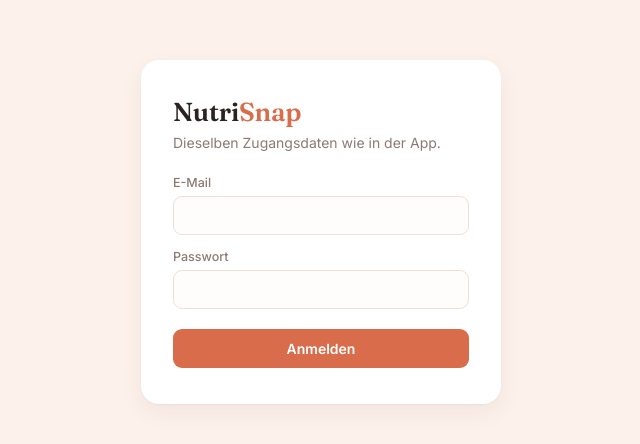
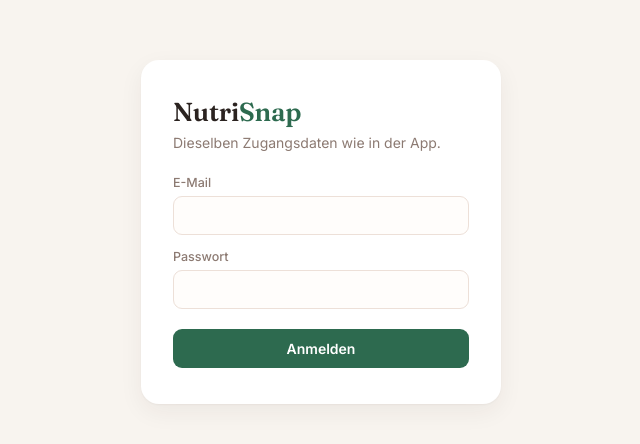
Before and after one commit to sondereggerseverin/NutriSnap-Web, a React (Vite) app: page /login in a window 1280 px wide. Shown: the part 168-612 px from the top of the page, without its empty margins (319-959 px from the left). Built offline with nearby package versions, Linux system fonts and the light colour scheme; no server answers.

Commit message:
Add cross-platform theme system to web app (12 themes matching Android)

```diff
--- /dev/null
+++ b/src/context/ThemeContext.tsx
@@ -0,0 +1,42 @@
+import { createContext, useContext, useEffect, useState, ReactNode } from 'react'
+import { AppTheme, APP_THEMES, applyTheme, getStoredThemeId, getThemeById, setStoredThemeId } from '../lib/themes'
+
+interface ThemeContextValue {
+  theme: AppTheme
+  themes: AppTheme[]
+  setTheme: (id: string) => void
+}
+
+const initialTheme = getThemeById(getStoredThemeId())
+
+const ThemeContext = createContext<ThemeContextValue>({
+  theme: initialTheme,
+  themes: APP_THEMES,
+  setTheme: () => {},
+})
+
+export function ThemeProvider({ children }: { children: ReactNode }) {
+  const [theme, setThemeState] = useState<AppTheme>(initialTheme)
+
+  // Beim ersten Rendern anwenden, damit CSS-Variablen auch nach einem Reload
+  // sofort zum gespeicherten Theme passen (nicht erst nach der nächsten Auswahl).
+  useEffect(() => {
+    applyTheme(theme)
+    // eslint-disable-next-line react-hooks/exhaustive-deps
+  }, [])
+
+  function setTheme(id: string) {
+    const next = getThemeById(id)
+    setThemeState(next)
+    setStoredThemeId(next.id)
+    applyTheme(next)
+  }
+
+  return (
+    <ThemeContext.Provider value={{ theme, themes: APP_THEMES, setTheme }}>{children}</ThemeContext.Provider>
+  )
+}
+
+export function useTheme() {
+  return useContext(ThemeContext)
+}
--- a/src/index.css
+++ b/src/index.css
@@ -151,6 +151,55 @@ select {
 
 .card + .card {
   margin-top: 16px;
+}
+
+.theme-grid {
+  display: grid;
+  grid-template-columns: repeat(4, 1fr);
+  gap: 10px;
+}
+
+.theme-card {
+  position: relative;
+  display: flex;
+  flex-direction: column;
+  align-items: center;
+  gap: 6px;
+  padding: 12px 6px;
+  border: 2px solid var(--line);
+  border-radius: var(--radius);
+  background: transparent;
+  cursor: pointer;
+  font: inherit;
+  color: var(--ink);
+  transition: border-color 0.15s ease, background 0.15s ease;
+}
+
+.theme-card:hover {
+  border-color: var(--accent-hover);
+}
+
+.theme-swatch {
+  width: 36px;
+  height: 36px;
+  border-radius: 50%;
+  display: flex;
+  align-items: center;
+  justify-content: center;
+  font-size: 16px;
+}
+
+.theme-label {
+  font-size: 12px;
+  text-align: center;
+}
+
+.theme-check {
+  position: absolute;
+  top: 4px;
+  right: 8px;
+  font-size: 12px;
+  font-weight: 700;
 }
 
 .stat-row {
--- /dev/null
+++ b/src/lib/themes.ts
@@ -0,0 +1,112 @@
+const STORAGE_KEY = 'nutrisnap_theme'
+
+export interface AppTheme {
+  id: string
+  label: string
+  emoji: string
+  primary: string
+  primaryDark: string
+  primaryLight: string
+  accent: string
+  accentLight: string
+  background: string
+}
+
+// Identisch zu AppTheme in Theme.kt (Android) — id entspricht dem Kotlin-Enum-Namen,
+// damit Werte plattformübergreifend eindeutig referenzierbar bleiben.
+export const APP_THEMES: AppTheme[] = [
+  {
+    id: 'FOREST_GREEN', label: 'Forest Green', emoji: '🌿',
+    primary: '#2D6A4F', primaryDark: '#1B4332', primaryLight: '#D8F3DC',
+    accent: '#E07A5F', accentLight: '#F2C4BB', background: '#F8F4EF',
+  },
+  {
+    id: 'OCEAN_BLUE', label: 'Ocean Blue', emoji: '🌊',
+    primary: '#1E6091', primaryDark: '#0D3B5E', primaryLight: '#D0E8F5',
+    accent: '#F4A261', accentLight: '#FDE8D0', background: '#F0F6FB',
+  },
+  {
+    id: 'SUNSET_ORANGE', label: 'Sunset Orange', emoji: '🌅',
+    primary: '#D4622A', primaryDark: '#8B3A10', primaryLight: '#FFE0CC',
+    accent: '#4ECDC4', accentLight: '#B8F0EC', background: '#FFF8F4',
+  },
+  {
+    id: 'LAVENDER_DUSK', label: 'Lavender Dusk', emoji: '🌆',
+    primary: '#7C3AED', primaryDark: '#4C1D95', primaryLight: '#DDD6FE',
+    accent: '#F472B6', accentLight: '#FCE7F3', background: '#F5F3FF',
+  },
+  {
+    id: 'MINT_FRESH', label: 'Mint Fresh', emoji: '🍃',
+    primary: '#10B981', primaryDark: '#047857', primaryLight: '#D1FAE5',
+    accent: '#60A5FA', accentLight: '#DBEAFE', background: '#F0FDF4',
+  },
+  {
+    id: 'ROSE_GOLD', label: 'Rose Gold', emoji: '🌸',
+    primary: '#B5636E', primaryDark: '#7A3841', primaryLight: '#FDE8EA',
+    accent: '#D4A017', accentLight: '#FFF3CC', background: '#FFF5F6',
+  },
+  {
+    id: 'LAGOON_TEAL', label: 'Lagoon Teal', emoji: '🏝️',
+    primary: '#0F766E', primaryDark: '#0B4F49', primaryLight: '#CCFBF1',
+    accent: '#FB923C', accentLight: '#FFEDD5', background: '#F0FDFA',
+  },
+  {
+    id: 'GOLDEN_AMBER', label: 'Golden Amber', emoji: '🍯',
+    primary: '#B45309', primaryDark: '#78350F', primaryLight: '#FEF3C7',
+    accent: '#0891B2', accentLight: '#CFFAFE', background: '#FFFBEB',
+  },
+  {
+    id: 'SLATE_CHARCOAL', label: 'Slate Charcoal', emoji: '🖤',
+    primary: '#334155', primaryDark: '#1E293B', primaryLight: '#E2E8F0',
+    accent: '#F59E0B', accentLight: '#FEF3C7', background: '#F8FAFC',
+  },
+  {
+    id: 'CHERRY_RED', label: 'Cherry Red', emoji: '🍒',
+    primary: '#B91C1C', primaryDark: '#7F1D1D', primaryLight: '#FEE2E2',
+    accent: '#10B981', accentLight: '#D1FAE5', background: '#FFF5F5',
+  },
+  {
+    id: 'MIDNIGHT_INDIGO', label: 'Midnight Indigo', emoji: '🌌',
+    primary: '#3730A3', primaryDark: '#1E1B4B', primaryLight: '#E0E7FF',
+    accent: '#FBBF24', accentLight: '#FEF3C7', background: '#F5F5FF',
+  },
+  {
+    id: 'CITRUS_ZEST', label: 'Citrus Zest', emoji: '🍋',
+    primary: '#65A30D', primaryDark: '#3F6212', primaryLight: '#ECFCCB',
+    accent: '#EC4899', accentLight: '#FCE7F3', background: '#FAFDF0',
+  },
+]
+
+const DEFAULT_THEME_ID = APP_THEMES[0].id
+
+export function getThemeById(id: string): AppTheme {
+  return APP_THEMES.find((t) => t.id === id) ?? APP_THEMES[0]
+}
+
+export function getStoredThemeId(): string {
+  try {
+    return localStorage.getItem(STORAGE_KEY) ?? DEFAULT_THEME_ID
+  } catch {
+    return DEFAULT_THEME_ID
+  }
+}
+
+export function setStoredThemeId(id: string) {
+  try {
+    localStorage.setItem(STORAGE_KEY, id)
+  } catch {
+    // localStorage kann in seltenen Fällen (z.B. Privatmodus) nicht verfügbar sein.
+  }
+}
+
+// Setzt die Farb-Variablen aus index.css passend zum gewählten Theme. Neutrale Rollen
+// (ink, ink-muted, line, success, danger, bg-elevated) bleiben fix — analog zu
+// onBackground/onSurfaceVariant/outline/error in Theme.kt, die ebenfalls über alle
+// Android-Themes hinweg konstant bleiben.
+export function applyTheme(theme: AppTheme) {
+  const root = document.documentElement.style
+  root.setProperty('--bg', theme.background)
+  root.setProperty('--accent', theme.primary)
+  root.setProperty('--accent-hover', theme.primaryDark)
+  root.setProperty('--accent-soft', theme.primaryLight)
+}
--- a/src/main.tsx
+++ b/src/main.tsx
@@ -1,10 +1,13 @@
 import React from 'react'
 import ReactDOM from 'react-dom/client'
 import App from './App'
+import { ThemeProvider } from './context/ThemeContext'
 import './index.css'
 
 ReactDOM.createRoot(document.getElementById('root')!).render(
   <React.StrictMode>
-    <App />
+    <ThemeProvider>
+      <App />
+    </ThemeProvider>
   </React.StrictMode>
 )
--- a/src/pages/Settings.tsx
+++ b/src/pages/Settings.tsx
@@ -1,6 +1,7 @@
 import { FormEvent, useCallback, useEffect, useState } from 'react'
 import { supabase } from '../lib/supabase'
 import { useAuth } from '../context/AuthContext'
+import { useTheme } from '../context/ThemeContext'
 import { UserProfileRow } from '../lib/types'
 
 const SEXES: { value: UserProfileRow['sex']; label: string }[] = [
@@ -25,6 +26,7 @@ const DEFAULT_PROFILE: Omit<UserProfileRow, 'user_id'> = {
 
 export default function Settings() {
   const { session } = useAuth()
+  const { theme, themes, setTheme } = useTheme()
   const [profile, setProfile] = useState<UserProfileRow | null>(null)
   const [loading, setLoading] = useState(true)
   const [saving, setSaving] = useState(false)
@@ -86,6 +88,39 @@ export default function Settings() {
       <div className="page-header">
         <h1>Einstellungen</h1>
         <p>Profil &amp; Ziele, synchronisiert mit der App.</p>
+      </div>
+
+      <div className="card">
+        <h3 style={{ marginBottom: 14 }}>App-Design</h3>
+        <div className="theme-grid">
+          {themes.map((t) => {
+            const isSelected = t.id === theme.id
+            return (
+              <button
+                key={t.id}
+                type="button"
+                className={'theme-card' + (isSelected ? ' selected' : '')}
+                style={isSelected ? { borderColor: t.primary, background: t.primaryLight } : undefined}
+                onClick={() => setTheme(t.id)}
+              >
+                <span className="theme-swatch" style={{ background: t.primary }}>
+                  {t.emoji}
+                </span>
+                <span
+                  className="theme-label"
+                  style={isSelected ? { color: t.primaryDark, fontWeight: 700 } : undefined}
+                >
+                  {t.label.split(' ')[0]}
+                </span>
+                {isSelected && (
+                  <span className="theme-check" style={{ color: t.primary }}>
+                    ✓
+                  </span>
+                )}
+              </button>
+            )
+          })}
+        </div>
       </div>
 
       <div className="card">
```
